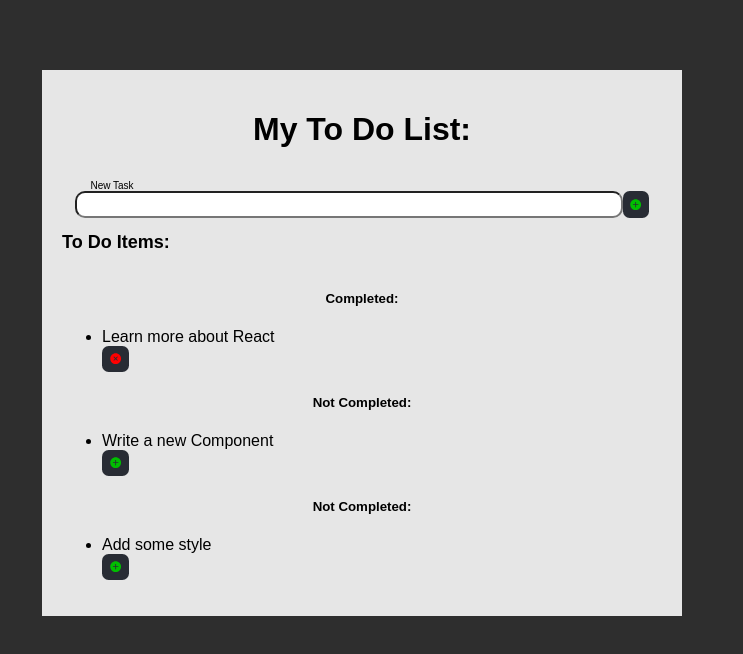
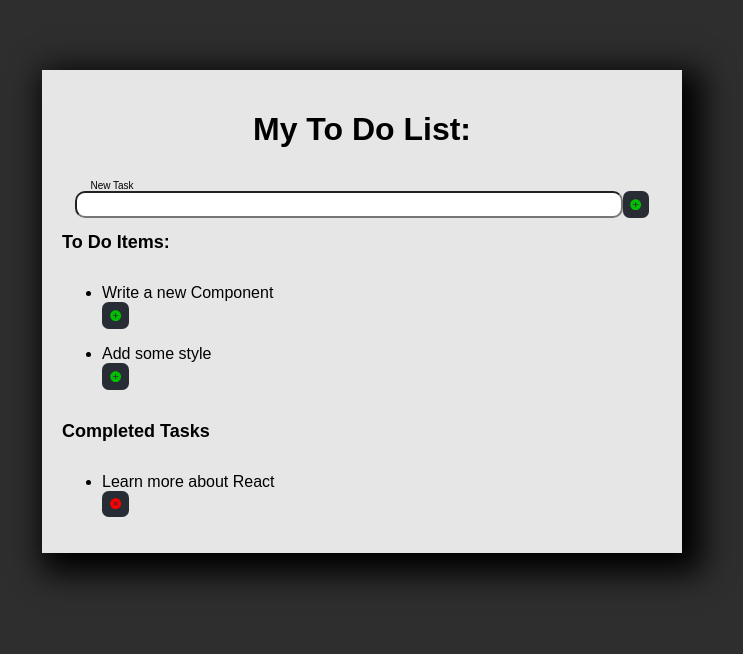
Before and after one commit to jrwebbjr/todo-list-mp, a React (Create React App) app: page / in a window 1280 px wide. Shown: the part 180-834 px from the top of the page, without its empty margins (278-1021 px from the left). Built offline with nearby package versions, Linux system fonts and the light colour scheme; a web font is replaced by a local one.

Commit message:
fixed order of list items and added box shadow, TODO fix functionality of completed/remove buttons

```diff
--- /dev/null
+++ b/src/components/tasks/CompletedTasks.js
@@ -0,0 +1,18 @@
+import toDoListData from "../../data";
+import { IoIosCloseCircle } from 'react-icons/io';
+
+export default function CompletedTasks(props){
+    return (
+        <div>
+            {toDoListData.map((todo) => {
+                if(todo.completed === true){
+                    return (
+                        <ul className="list">
+                            <li>{todo.title}<button className="remove-button"><IoIosCloseCircle /></button></li>
+                        </ul>
+                    )
+                }
+            })}
+        </div>
+    )
+}
--- a/src/components/tasks/Tasks.js
+++ /dev/null
@@ -1,32 +0,0 @@
-import toDoListData from "../../data";
-import { IoIosCloseCircle } from 'react-icons/io';
-import { IoIosAddCircle } from 'react-icons/io';
-
-export default function(props){
-    return (
-        <div>
-            {toDoListData.map((todo) => {
-                if(todo.completed !== true){
-                    return (
-                        <div>
-                            <h5>Not Completed:</h5>
-                            <ul className="list">
-                                <li>{todo.title}<button className="Button"><IoIosAddCircle /></button></li>
-                            </ul>
-                        </div>
-                    )
-                } else if(todo.completed === true){
-                    return (
-                        <div>
-                        <h5>Completed:</h5>
-                        <ul className="list">
-                            <li>{todo.title}<button className="remove-button"><IoIosCloseCircle /></button></li>
-                        </ul>
-                        </div>
-                    )
-
-                }
-            })}
-        </div>
-    )
-}
--- /dev/null
+++ b/src/components/tasks/ToDoTasks.js
@@ -0,0 +1,21 @@
+import toDoListData from "../../data";
+import { IoIosAddCircle } from 'react-icons/io';
+
+
+
+
+export default function ToDoTasks(props){
+    return (
+        <div>
+            {toDoListData.map((todo) => {
+                if(todo.completed !== true){
+                    return (
+                        <ul className="list">
+                            <li>{todo.title}<button className="Button"><IoIosAddCircle /></button></li>
+                        </ul>
+                    )
+                }
+            })}
+        </div>
+    )
+}
--- a/src/pages/App/App.css
+++ b/src/pages/App/App.css
@@ -27,6 +27,7 @@ h2 {
   justify-content: center;
   color: rgb(0, 0, 0);
   background-color: rgb(230, 230, 230);
+  box-shadow: 10px 10px 30px 10px black;
   height: auto;
   width: 600px;
   padding: 20px;
--- a/src/pages/App/App.js
+++ b/src/pages/App/App.js
@@ -1,7 +1,9 @@
 import toDoListData from '../../data';
 import './App.css';
 import Form from '../../components/form/Form';
-import Tasks from '../../components/tasks/Tasks';
+import Tasks from '../../components/tasks/CompletedTasks';
+import ToDoTasks from '../../components/tasks/ToDoTasks';
+import CompletedTasks from '../../components/tasks/CompletedTasks';
 
 function App() {
   return (
@@ -11,7 +13,9 @@ function App() {
         <p className='p'>New Task</p>
         <Form />
         <h2 className='h2'>To Do Items:</h2>
-        <Tasks />
+        <ToDoTasks />
+        <h2>Completed Tasks</h2>
+        <CompletedTasks />
       </div>
     </div>
   );
```
